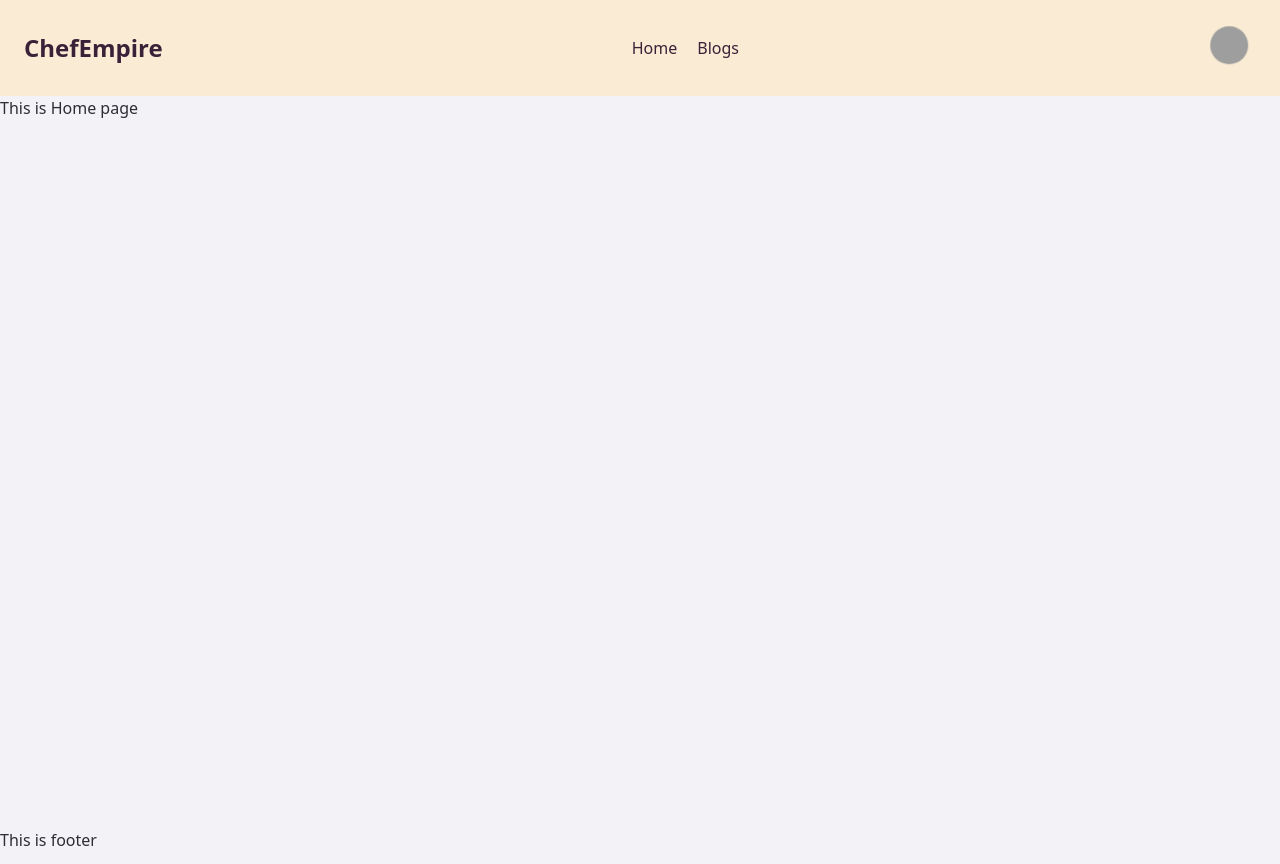
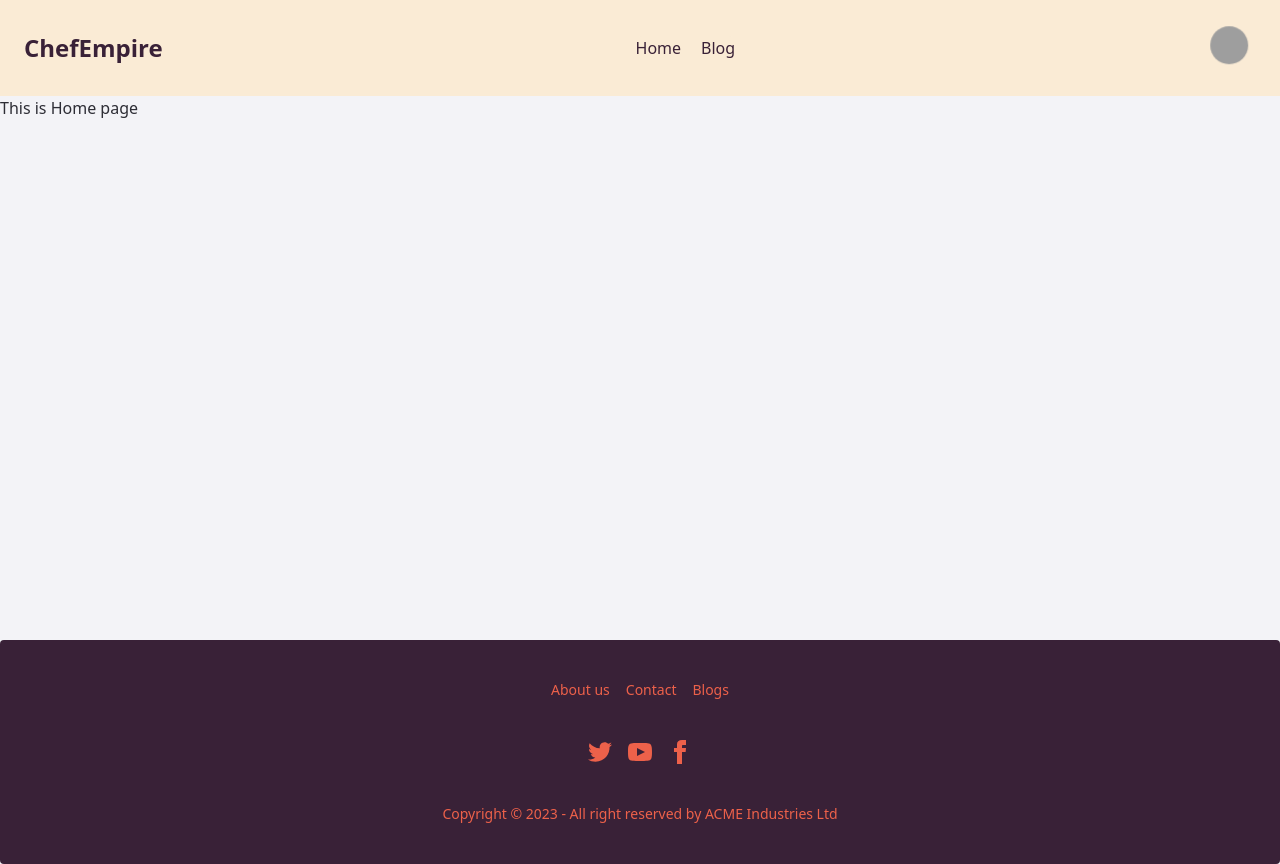
Before and after one commit to Rashed1879/chef-empire-client, a React (Vite) app: page / in a window 1280 px wide. Built offline with nearby package versions, Linux system fonts and the light colour scheme; grey boxes are pictures that could not be loaded.

Commit message:
Footer and Error Page Added

```diff
--- a/src/layout/Main.jsx
+++ b/src/layout/Main.jsx
@@ -9,7 +9,7 @@
 	return (
 		<div>
 			<Navbar></Navbar>
-			<div className="min-h-[calc(100vh-68px)]">
+			<div className="min-h-[calc(100vh-256px)]">
 				<Outlet></Outlet>
 			</div>
 			<Footer></Footer>
--- /dev/null
+++ b/src/pages/ErrorPage/ErrorPage.jsx
@@ -0,0 +1,54 @@
+/* eslint-disable no-unused-vars */
+import React from 'react';
+import { Link, useRouteError } from 'react-router-dom';
+
+const ErrorPage = () => {
+	const { error, status } = useRouteError();
+	return (
+		<section className="flex items-center h-screen p-16 bg-gray-100 text-gray-900">
+			<div className="container flex flex-col items-center justify-center px-5 mx-auto my-8">
+				<svg
+					xmlns="http://www.w3.org/2000/svg"
+					viewBox="0 0 512 512"
+					className="w-40 h-40 text-gray-600"
+				>
+					<path
+						fill="currentColor"
+						d="M256,16C123.452,16,16,123.452,16,256S123.452,496,256,496,496,388.548,496,256,388.548,16,256,16ZM403.078,403.078a207.253,207.253,0,1,1,44.589-66.125A207.332,207.332,0,0,1,403.078,403.078Z"
+					></path>
+					<rect
+						width="176"
+						height="32"
+						x="168"
+						y="320"
+						fill="currentColor"
+					></rect>
+					<polygon
+						fill="currentColor"
+						points="210.63 228.042 186.588 206.671 207.958 182.63 184.042 161.37 162.671 185.412 138.63 164.042 117.37 187.958 141.412 209.329 120.042 233.37 143.958 254.63 165.329 230.588 189.37 251.958 210.63 228.042"
+					></polygon>
+					<polygon
+						fill="currentColor"
+						points="383.958 182.63 360.042 161.37 338.671 185.412 314.63 164.042 293.37 187.958 317.412 209.329 296.042 233.37 319.958 254.63 341.329 230.588 365.37 251.958 386.63 228.042 362.588 206.671 383.958 182.63"
+					></polygon>
+				</svg>
+				<div className="max-w-md text-center">
+					<h2 className="mb-8 font-extrabold text-9xl text-gray-600">
+						<span className="sr-only">Error</span> {status || 404}
+					</h2>
+					<p className="text-2xl font-semibold md:text-3xl mb-8">
+						{error?.message}
+					</p>
+					<Link
+						to="/"
+						className="px-8 py-3 font-semibold rounded bg-cyan-200 text-gray-900"
+					>
+						Back to Home
+					</Link>
+				</div>
+			</div>
+		</section>
+	);
+};
+
+export default ErrorPage;
--- a/src/pages/shared/Footer.jsx
+++ b/src/pages/shared/Footer.jsx
@@ -3,9 +3,55 @@
 
 const Footer = () => {
 	return (
-		<div>
-			<h2>This is footer</h2>
-		</div>
+		<footer className="footer footer-center p-10 bg-primary text-secondary rounded">
+			<div className="grid grid-flow-col gap-4">
+				<a className="link link-hover">About us</a>
+				<a className="link link-hover">Contact</a>
+				<a className="link link-hover">Blogs</a>
+			</div>
+			<div>
+				<div className="grid grid-flow-col gap-4">
+					<a>
+						<svg
+							xmlns="http://www.w3.org/2000/svg"
+							width="24"
+							height="24"
+							viewBox="0 0 24 24"
+							className="fill-current"
+						>
+							<path d="M24 4.557c-.883.392-1.832.656-2.828.775 1.017-.609 1.798-1.574 2.165-2.724-.951.564-2.005.974-3.127 1.195-.897-.957-2.178-1.555-3.594-1.555-3.179 0-5.515 2.966-4.797 6.045-4.091-.205-7.719-2.165-10.148-5.144-1.29 2.213-.669 5.108 1.523 6.574-.806-.026-1.566-.247-2.229-.616-.054 2.281 1.581 4.415 3.949 4.89-.693.188-1.452.232-2.224.084.626 1.956 2.444 3.379 4.6 3.419-2.07 1.623-4.678 2.348-7.29 2.04 2.179 1.397 4.768 2.212 7.548 2.212 9.142 0 14.307-7.721 13.995-14.646.962-.695 1.797-1.562 2.457-2.549z"></path>
+						</svg>
+					</a>
+					<a>
+						<svg
+							xmlns="http://www.w3.org/2000/svg"
+							width="24"
+							height="24"
+							viewBox="0 0 24 24"
+							className="fill-current"
+						>
+							<path d="M19.615 3.184c-3.604-.246-11.631-.245-15.23 0-3.897.266-4.356 2.62-4.385 8.816.029 6.185.484 8.549 4.385 8.816 3.6.245 11.626.246 15.23 0 3.897-.266 4.356-2.62 4.385-8.816-.029-6.185-.484-8.549-4.385-8.816zm-10.615 12.816v-8l8 3.993-8 4.007z"></path>
+						</svg>
+					</a>
+					<a>
+						<svg
+							xmlns="http://www.w3.org/2000/svg"
+							width="24"
+							height="24"
+							viewBox="0 0 24 24"
+							className="fill-current"
+						>
+							<path d="M9 8h-3v4h3v12h5v-12h3.642l.358-4h-4v-1.667c0-.955.192-1.333 1.115-1.333h2.885v-5h-3.808c-3.596 0-5.192 1.583-5.192 4.615v3.385z"></path>
+						</svg>
+					</a>
+				</div>
+			</div>
+			<div>
+				<p>
+					Copyright © 2023 - All right reserved by ACME Industries Ltd
+				</p>
+			</div>
+		</footer>
 	);
 };
 
--- a/src/pages/shared/Navbar.jsx
+++ b/src/pages/shared/Navbar.jsx
@@ -29,7 +29,7 @@
 						<NavLink to="/">Home</NavLink>
 					</li>
 					<li>
-						<NavLink to="/blogs">Blogs</NavLink>
+						<NavLink to="/blogs">Blog</NavLink>
 					</li>
 
 					<label className="btn btn-ghost btn-circle avatar md:hidden">
```
